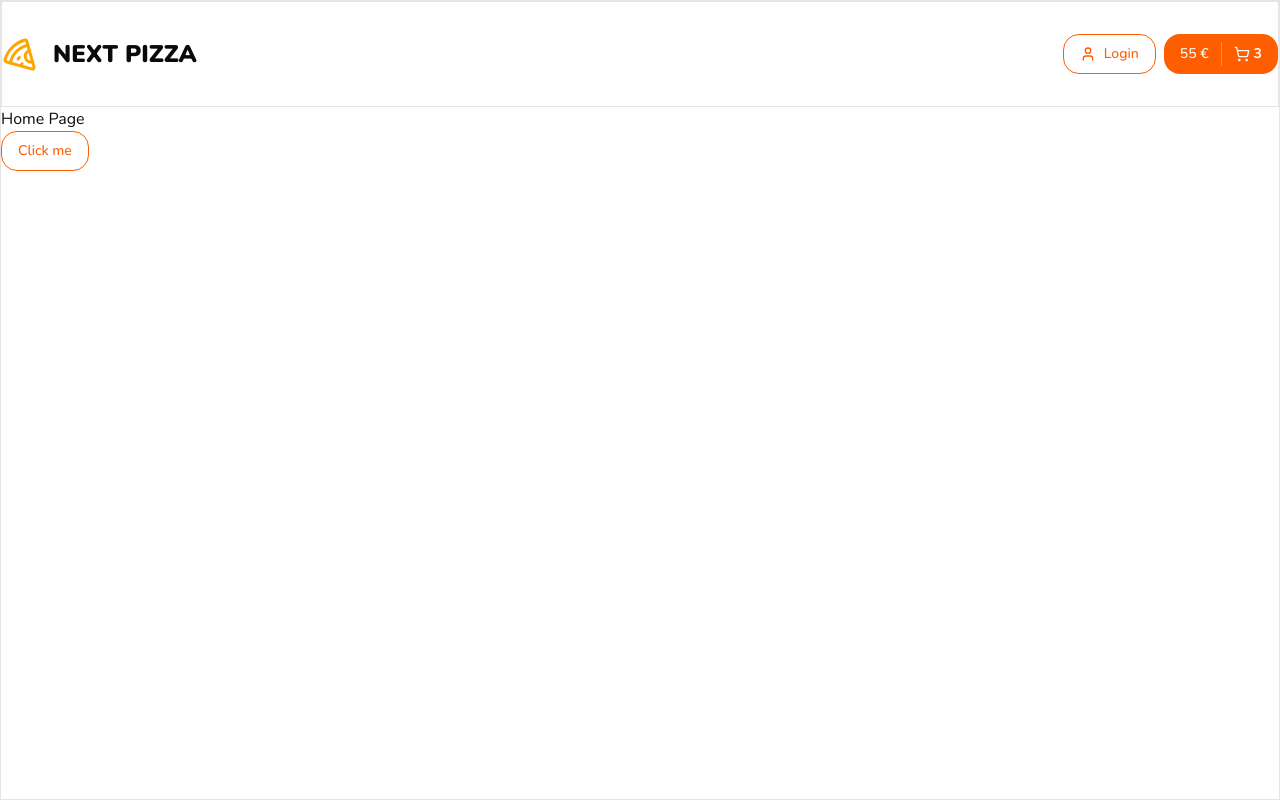
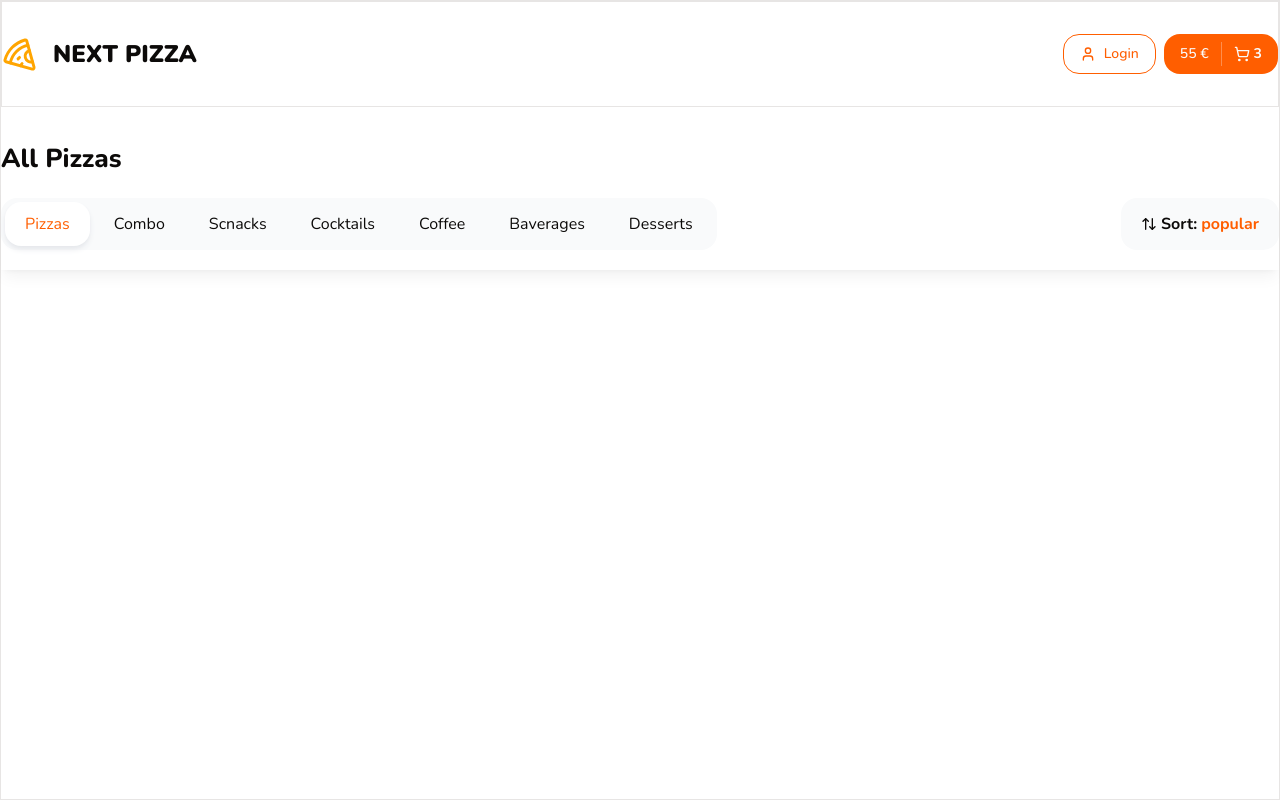
Before and after one commit to andbudha/next-pizza, a Next.js app: page / in a window 1280 px wide. Built offline with nearby package versions, Linux system fonts and the light colour scheme.

Commit message:
top-bar&sort-popup&categories comp.-s created/reexported& applied

```diff
--- a/app/page.tsx
+++ b/app/page.tsx
@@ -1,12 +1,18 @@
-import { Button } from '@/components/ui/button';
+import {
+  Categories,
+  Container,
+  SortPopup,
+  Title,
+  TopBar,
+} from '@/components/shared';
 
 export default function Home() {
   return (
-    <div>
-      Home Page
-      <div>
-        <Button variant="outline">Click me</Button>
-      </div>
-    </div>
+    <>
+      <Container className="mt-8">
+        <Title text="All Pizzas" size="md" className="font-extrabold" />
+      </Container>
+      <TopBar />
+    </>
   );
 }
--- /dev/null
+++ b/components/shared/categories.tsx
@@ -0,0 +1,44 @@
+'use client';
+import { cn } from '@/lib/utils';
+import React, { useState } from 'react';
+
+type Props = {
+  className?: string;
+};
+
+export const Categories = ({ className }: Props) => {
+  const [activeIndex, setActiveIndex] = useState<number>(0);
+  const cats = [
+    'Pizzas',
+    'Combo',
+    'Scnacks',
+    'Cocktails',
+    'Coffee',
+    'Baverages',
+    'Desserts',
+  ];
+  const changeActiveIndexHandler = (index: number) => {
+    setActiveIndex(index);
+  };
+  return (
+    <div
+      className={cn('inline-flex gap-1 bg-gray-50 p-1 rounded-2xl', className)}
+    >
+      {cats.map((cat, index) => (
+        <a
+          key={index}
+          className={cn(
+            'flex items-center font-bold, h-11 rounded-2xl px-5',
+            activeIndex === index &&
+              'bg-white shadow-md shadow-gray-200 text-primary'
+          )}
+        >
+          <button onClick={() => changeActiveIndexHandler(index)}>
+            {' '}
+            {cat}
+          </button>
+        </a>
+      ))}
+    </div>
+  );
+};
--- a/components/shared/index.ts
+++ b/components/shared/index.ts
@@ -1,3 +1,6 @@
 export { Container } from './container';
 export { Header } from './header';
 export { Title } from './title';
+export { Categories } from './categories';
+export { SortPopup } from './sort-popup';
+export { TopBar } from './top-bar';
--- /dev/null
+++ b/components/shared/sort-popup.tsx
@@ -0,0 +1,22 @@
+import { cn } from '@/lib/utils';
+import { ArrowUpDown } from 'lucide-react';
+import React from 'react';
+
+type Props = {
+  className?: string;
+};
+
+export const SortPopup = ({ className }: Props) => {
+  return (
+    <div
+      className={cn(
+        'inline-flex items-center gap-1 bg-gray-50 px-5 h-[52px] rounded-2xl cursor-pointer',
+        className
+      )}
+    >
+      <ArrowUpDown size={16} />
+      <b>Sort: </b>
+      <b className="text-primary">popular </b>
+    </div>
+  );
+};
--- /dev/null
+++ b/components/shared/top-bar.tsx
@@ -0,0 +1,25 @@
+import { cn } from '@/lib/utils';
+import React from 'react';
+import { Categories } from './categories';
+import { SortPopup } from './sort-popup';
+import { Container, Title } from '.';
+
+type Props = {
+  className?: string;
+};
+
+export const TopBar = ({ className }: Props) => {
+  return (
+    <div
+      className={cn(
+        'sticky top-0 bg-white py-5 shadow-lg shadow-black/5 z-10',
+        className
+      )}
+    >
+      <Container className="flex items-center justify-between">
+        <Categories />
+        <SortPopup />
+      </Container>
+    </div>
+  );
+};
```
